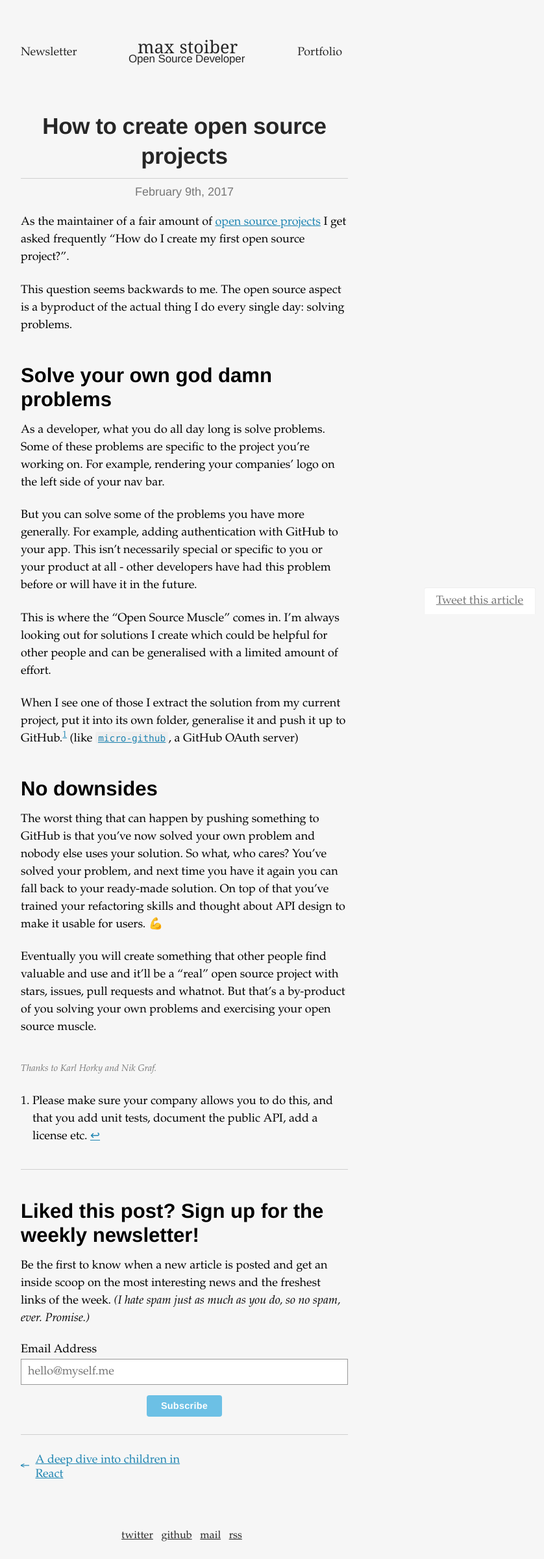
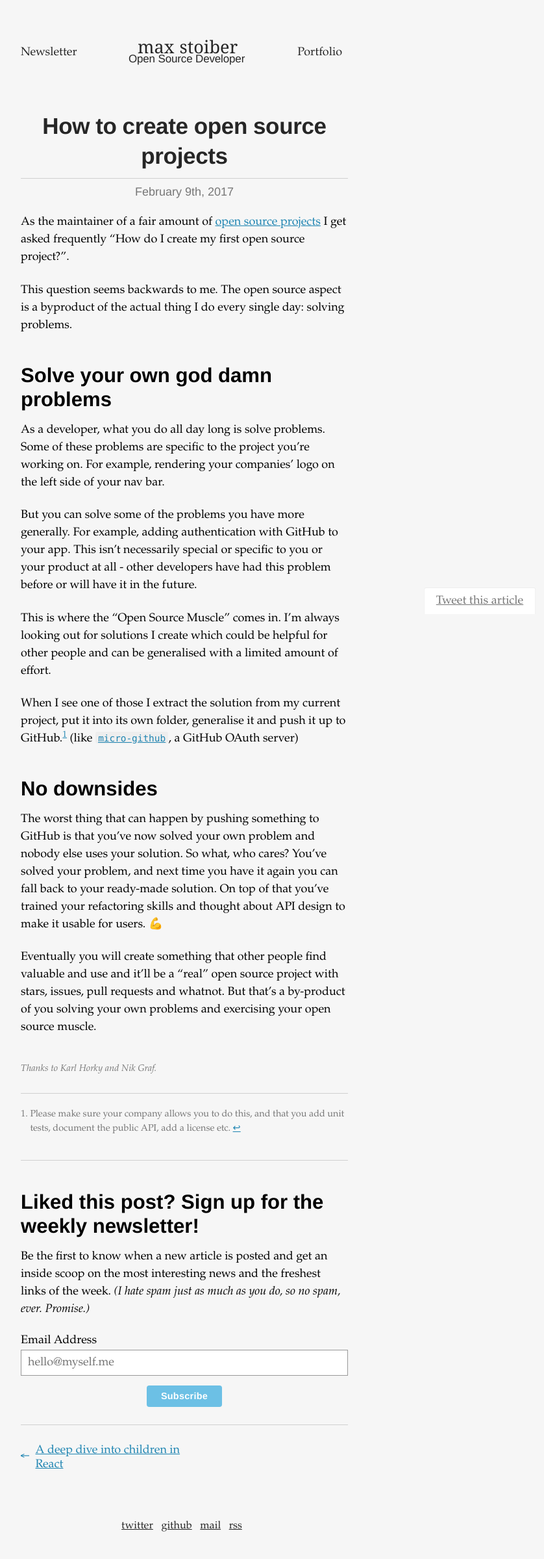
Before and after one commit to mxstbr/mxstbr.github.io, a Jekyll site: the page built from _posts/2017-02-09-creating-open-source-projects.md, in a window 1280 px wide. Shown: the whole page at 65% size, without its empty margins (356-1194 px from the left). Built offline with Jekyll 4.4.1, drawn with Linux system fonts in a browser that asks for light colours.

Commit message:
Style actual footnotes

```diff
--- a/_posts/2017-02-09-creating-open-source-projects.md
+++ b/_posts/2017-02-09-creating-open-source-projects.md
@@ -25,6 +25,6 @@ The worst thing that can happen by pushing something to GitHub is that you've no
 
 Eventually you will create something that other people find valuable and use and it'll be a "real" open source project with stars, issues, pull requests and whatnot. But that’s a by-product of you solving your own problems and exercising your open source muscle.
 
+<small class="footnote">Thanks to [Karl Horky](https://twitter.com/karlhorky){:target="_blank"} and [Nik Graf](https://twitter.com/nikgraf){:target="_blank"}.</small>
+
 [^1]: Please make sure your company allows you to do this, and that you add unit tests, document the public API, add a license etc.
-
-<small class="footnote">Thanks to [Karl Horky](https://twitter.com/karlhorky){:target="_blank"} and [Nik Graf](https://twitter.com/nikgraf){:target="_blank"}.</small>
--- a/_sass/_post.scss
+++ b/_sass/_post.scss
@@ -224,3 +224,18 @@
         display: none;
     }
 }
+
+.footnotes {
+  font-size: 0.8em;
+  color: $dark-grey;
+
+  &:before {
+    content: '';
+    position: relative;
+    margin: 1.5em 0;
+    border: 0;
+    border-top: 1px solid $light-grey;
+    border-bottom: 1px solid $background-color;
+    display: block;
+  }
+}
```
